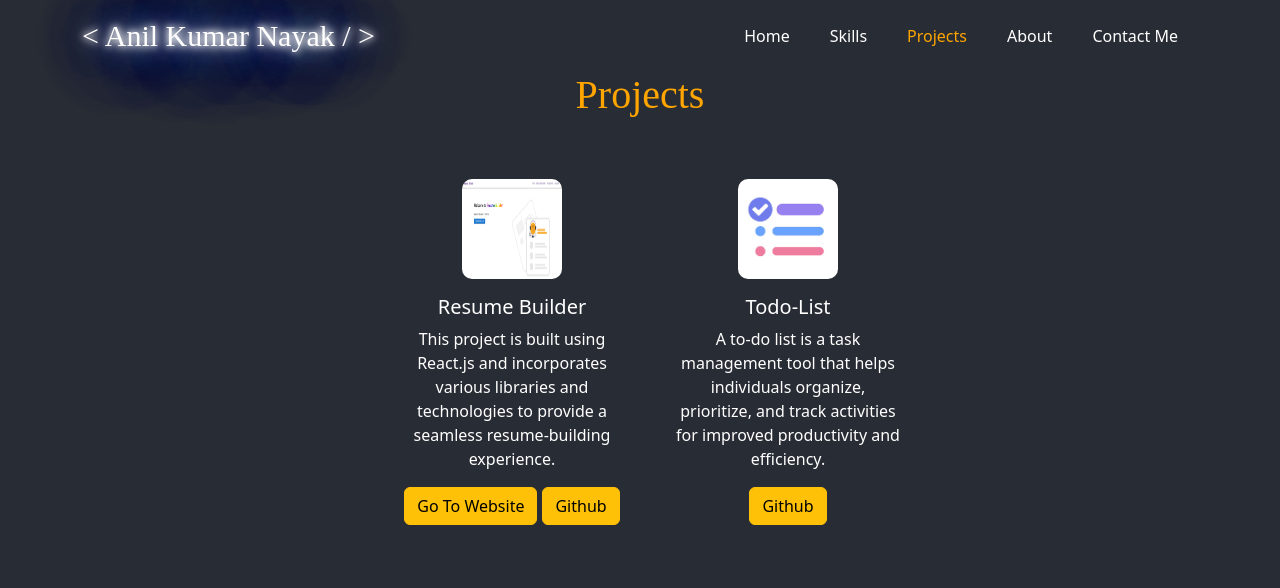
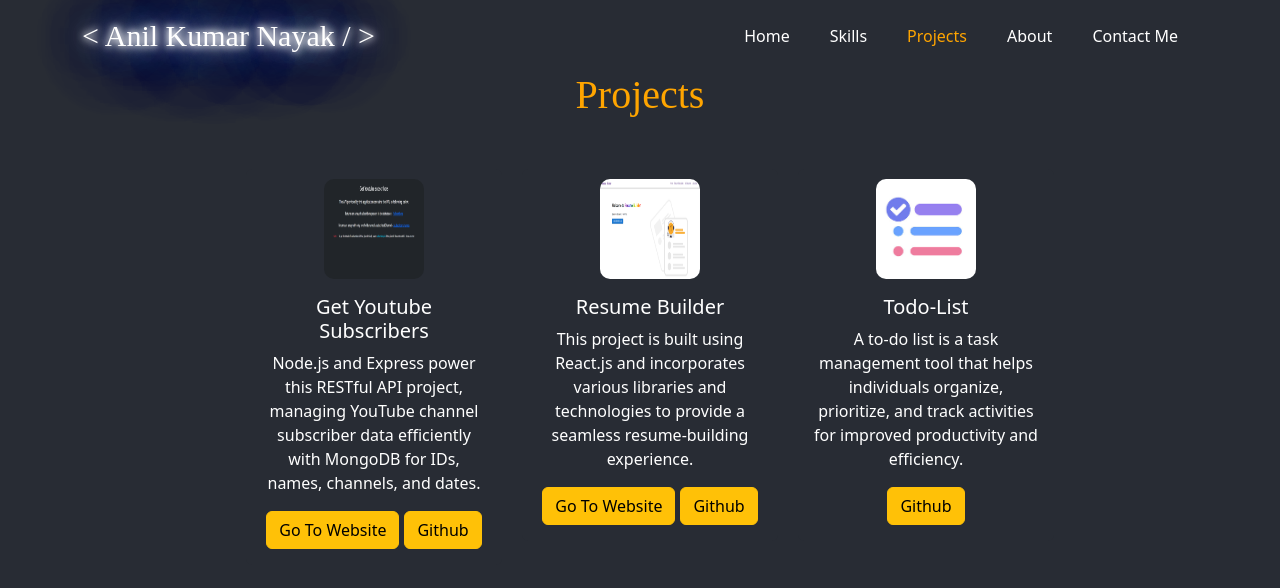
Before and after one commit to anil639/portfolio, a React (Create React App) app: page /portfolio/project in a window 1280 px wide. Shown: the top 588 px of the page. Built offline with nearby package versions, Linux system fonts and the light colour scheme.

Commit message:
new project added.

```diff
--- a/src/components/Projects/ProjectData.js
+++ b/src/components/Projects/ProjectData.js
@@ -1,6 +1,15 @@
+import GetYoutubeSubscriber from "./Images/getYoutubeSubscribers.png";
 import ResumeBuilder from "./Images/Resume_builder_img.png";
 import todolist from "./Images/todolist.png";
 const ProjectData = [
+  {
+    image: GetYoutubeSubscriber,
+    title: "Get Youtube Subscribers",
+    description:
+      "Node.js and Express power this RESTful API project, managing YouTube channel subscriber data efficiently with MongoDB for IDs, names, channels, and dates.",
+    site_link: "https://get-youtube-subscribers-5zxd43kw2-anil639.vercel.app/",
+    github_link: "https://github.com/anil639/get_youtube_subscribers",
+  },
   {
     image: ResumeBuilder,
     title: "Resume Builder",
```
Also changed, not shown: src/components/Projects/Images/getYoutubeSubscribers.png (added).
